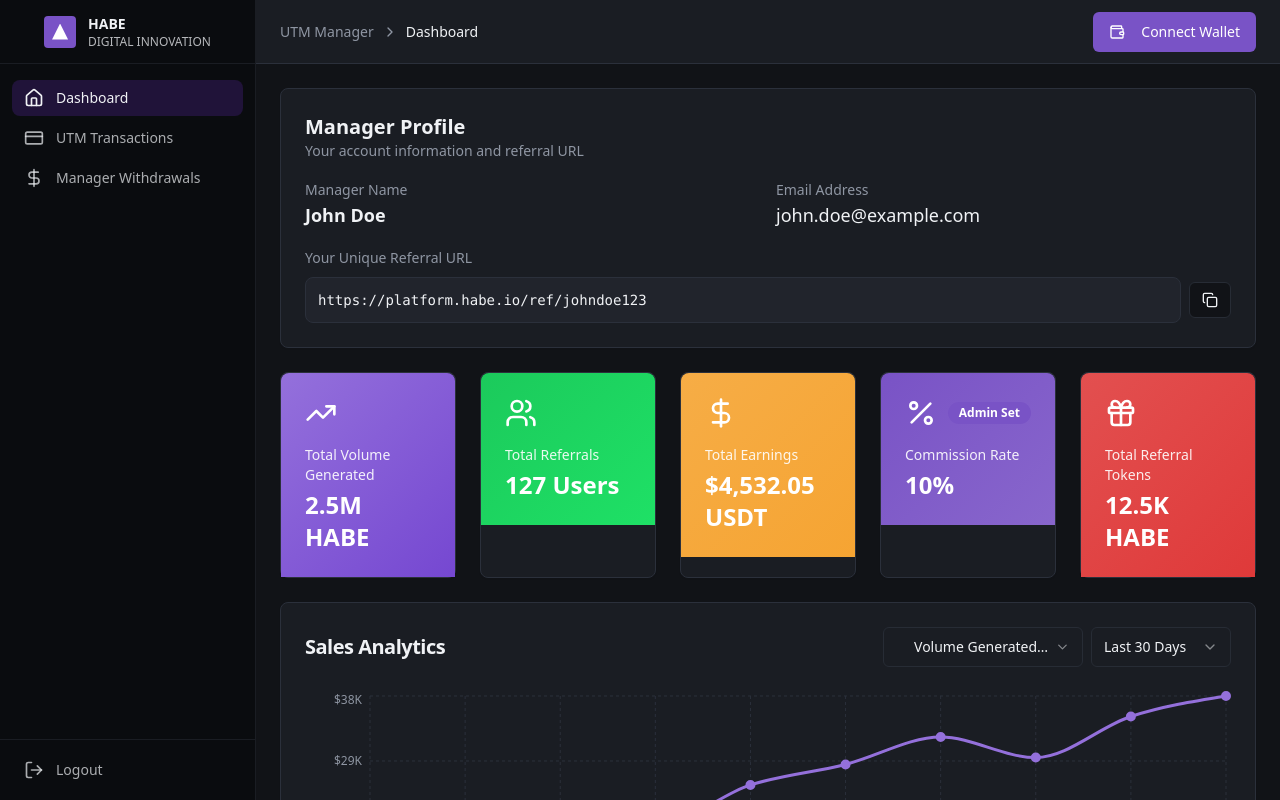
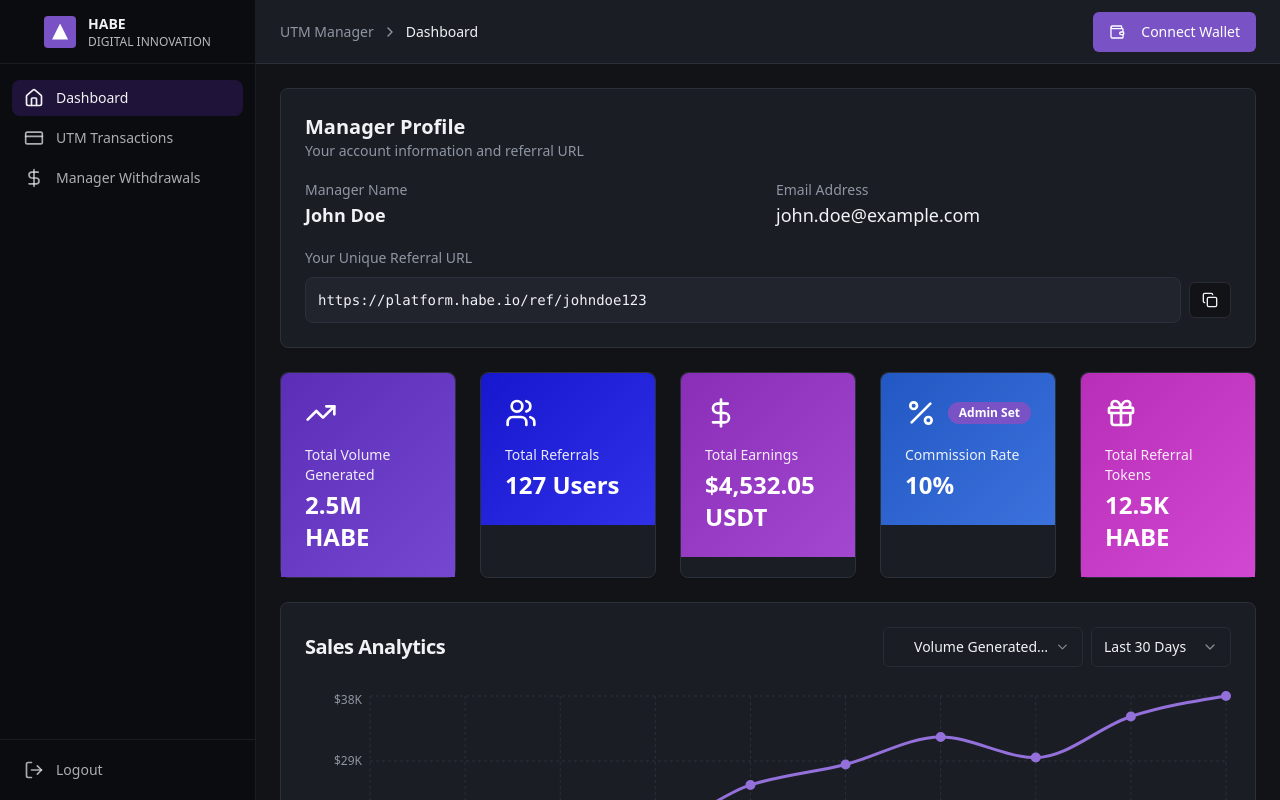
Before and after one commit to SKfraz04/habe-reach-dash, a React (Vite) app: page / in a window 1280 px wide. Built offline with nearby package versions, Linux system fonts and the light colour scheme.

Commit message:
Fix KPI card colors
Update KPI card colors to better match the new dark theme.

```diff
--- a/src/index.css
+++ b/src/index.css
@@ -59,12 +59,12 @@
     --sidebar-accent: 260 50% 15%;
     --sidebar-border: 220 15% 12%;
 
-    /* KPI card gradients with violet accents */
-    --gradient-volume: linear-gradient(135deg, hsl(260 60% 65%), hsl(260 60% 55%));
-    --gradient-referrals: linear-gradient(135deg, hsl(142 76% 45%), hsl(142 76% 50%));
-    --gradient-earnings: linear-gradient(135deg, hsl(35 91% 62%), hsl(35 91% 58%));
-    --gradient-commission: linear-gradient(135deg, hsl(260 50% 55%), hsl(260 50% 60%));
-    --gradient-tokens: linear-gradient(135deg, hsl(0 72% 60%), hsl(0 72% 55%));
+    /* KPI card gradients - Sophisticated dark theme palette */
+    --gradient-volume: linear-gradient(135deg, hsl(260 60% 45%), hsl(260 60% 55%));
+    --gradient-referrals: linear-gradient(135deg, hsl(240 80% 45%), hsl(240 80% 55%));
+    --gradient-earnings: linear-gradient(135deg, hsl(280 60% 45%), hsl(280 60% 55%));
+    --gradient-commission: linear-gradient(135deg, hsl(220 70% 45%), hsl(220 70% 55%));
+    --gradient-tokens: linear-gradient(135deg, hsl(300 60% 45%), hsl(300 60% 55%));
 
     /* Shadows for dark theme */
     --shadow-sm: 0 1px 2px 0 hsl(0 0% 0% / 0.3);
```
